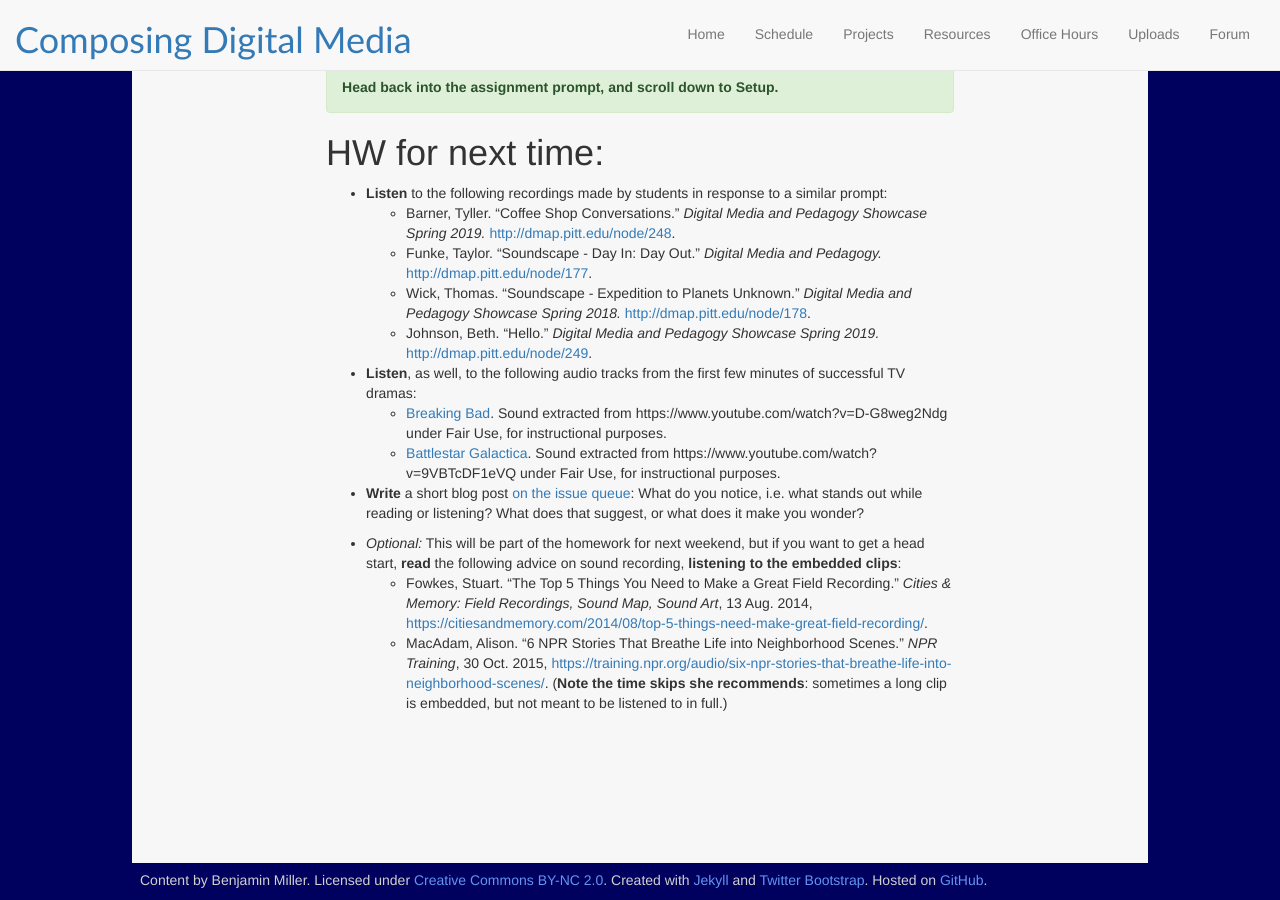
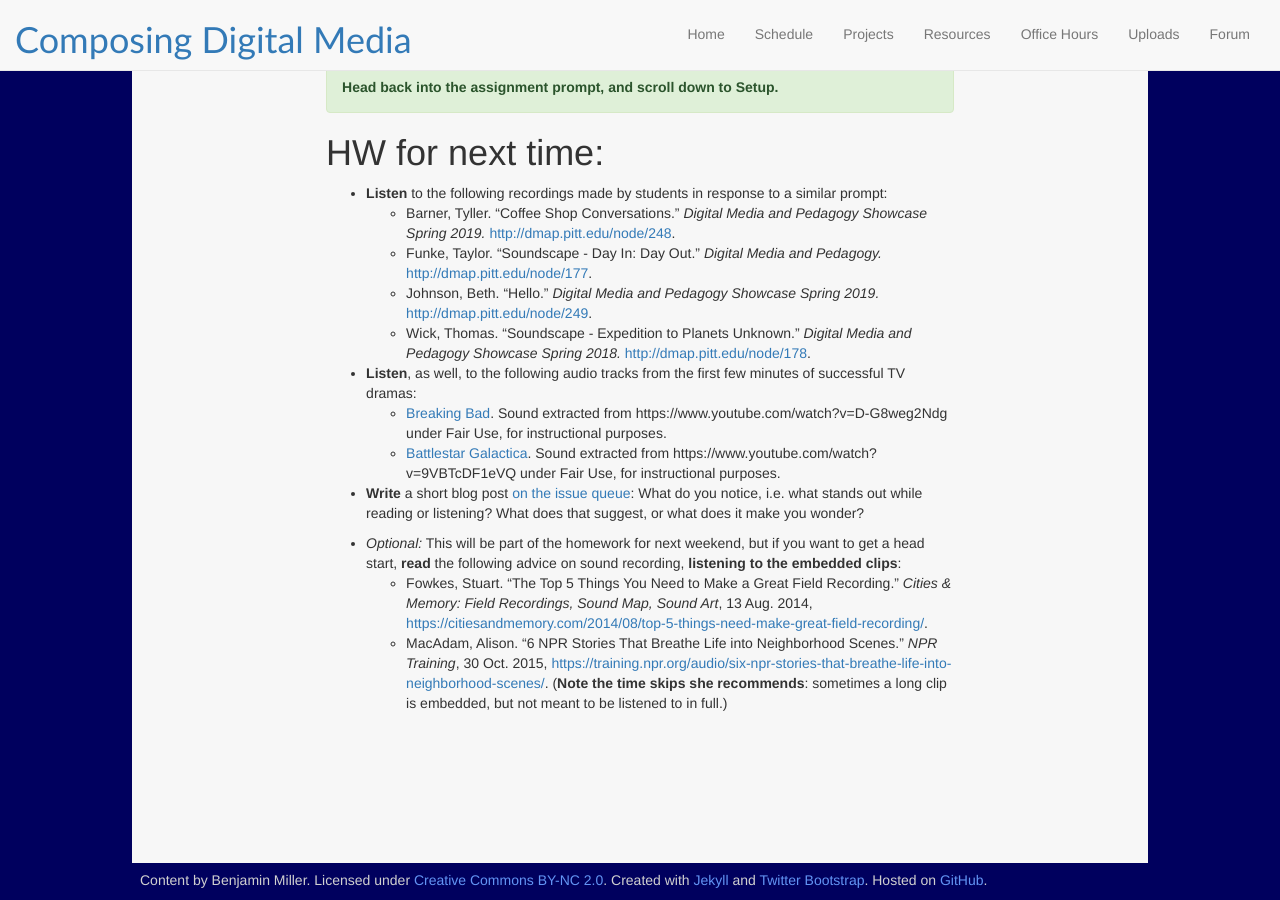
Before and after one commit to benmiller314/cdm2019fall, a Jekyll site: the page built from plans/lesson-03.md, in a window 1280 px wide and 900 px high, scrolled down 4440 px. Built offline with Jekyll 4.4.1, drawn with Linux system fonts in a browser that asks for light colours; our own code applies the rules of GitHub Pages for plain Markdown files.

Commit message:
listening list in alphabetical order

```diff
--- a/plans/lesson-03.md
+++ b/plans/lesson-03.md
@@ -217,8 +217,9 @@ Armed with that primer, let's do one more thing at the command line before you g
 <!-- update next time with examples from this class where possible -->
   - Barner, Tyller. "Coffee Shop Conversations." *Digital Media and Pedagogy Showcase Spring 2019.* [http://dmap.pitt.edu/node/248](http://dmap.pitt.edu/node/248).
   - Funke, Taylor. "Soundscape - Day In: Day Out." *Digital Media and Pedagogy.* [http://dmap.pitt.edu/node/177](http://dmap.pitt.edu/node/177).
+  - Johnson, Beth. "Hello." *Digital Media and Pedagogy Showcase Spring 2019.* [http://dmap.pitt.edu/node/249](http://dmap.pitt.edu/node/249).
   - Wick, Thomas. "Soundscape - Expedition to Planets Unknown." *Digital Media and Pedagogy Showcase Spring 2018.* [http://dmap.pitt.edu/node/178](http://dmap.pitt.edu/node/178).
-  - Johnson, Beth. "Hello." *Digital Media and Pedagogy Showcase Spring 2019.* [http://dmap.pitt.edu/node/249](http://dmap.pitt.edu/node/249).
+
 
 * **Listen**, as well, to the following audio tracks from the first few minutes of successful TV dramas:
   - [Breaking Bad](/{{site.course.base_path}}assets/sound/bb-pilot-opening.mp3). Sound extracted from https://www.youtube.com/watch?v=D-G8weg2Ndg under Fair Use, for instructional purposes.
```
